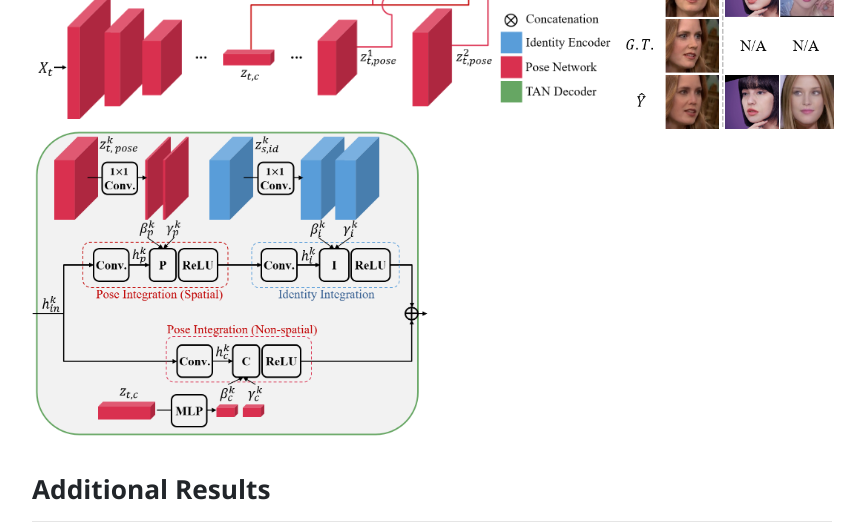
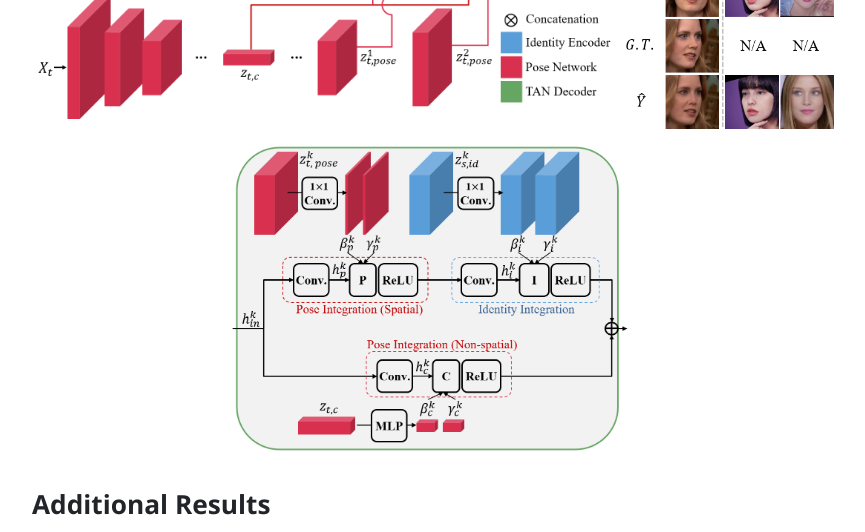
Before and after one commit to ACMMM-1389/FastSwap, a plain HTML site: page index.html in a window 1280 px wide. Shown: the part 1060-1592 px from the top of the page, without its empty margins (208-1073 px from the left). Drawn offline with nearby package versions, Linux system fonts and the light colour scheme.

Commit message:
Update index.html

```diff
--- a/index.html
+++ b/index.html
@@ -69,7 +69,10 @@
                   <td><img alt="" src="train_test_example.png" width=215px/></td>
               <tr>
             </table>
-            <img src="tan_block.png" width="400" align="middle">
+
+            <div style="text-align : center;">
+                <img src="tan_block.png" width="400">
+            </div>
         </p>
 
         <br>
```
